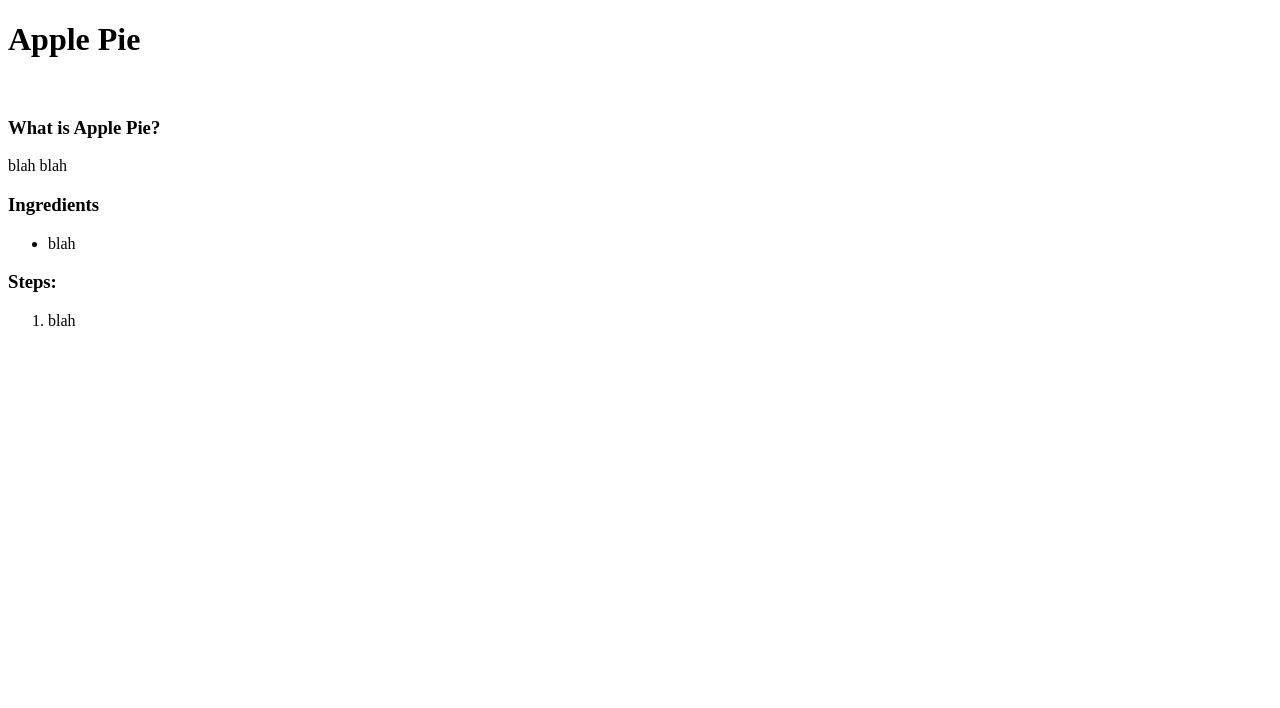
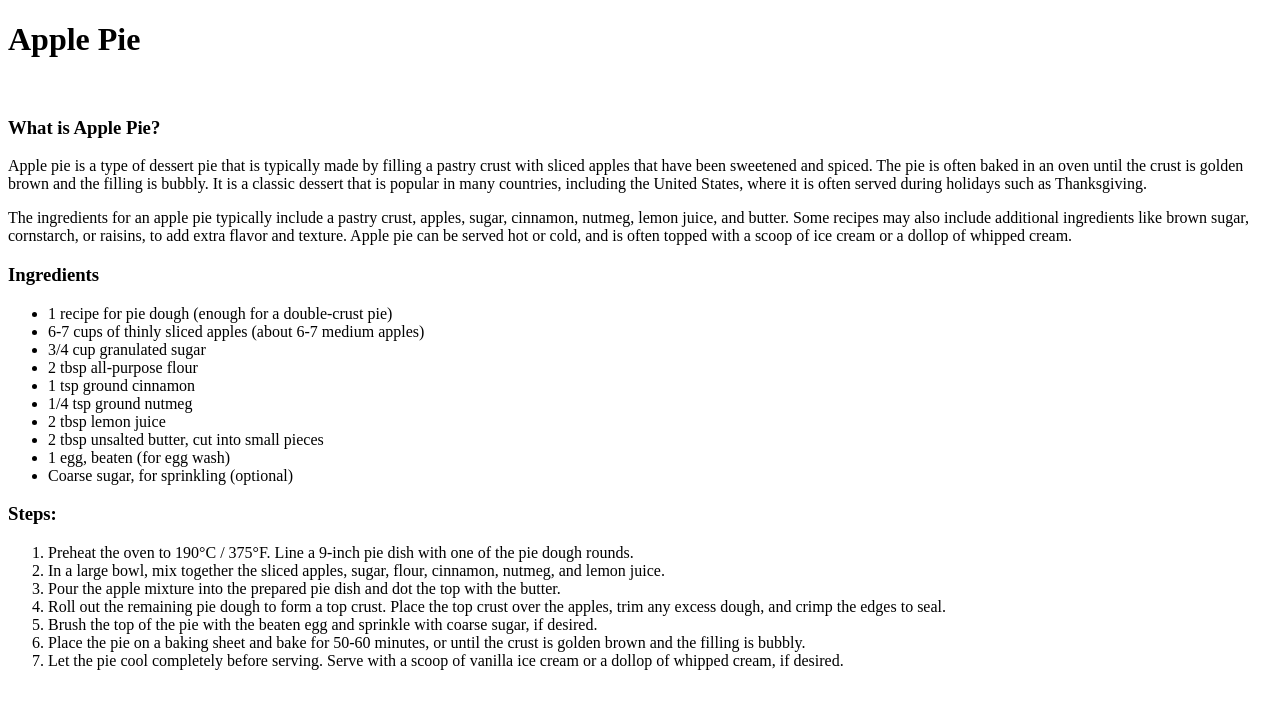
Before and after one commit to Haboglabotribin/odin-recipes, a plain HTML site: page recipes/applepie.html in a window 1280 px wide. Drawn offline with Linux system fonts and the light colour scheme.

Commit message:
Add recipe for apple pie

```diff
--- a/recipes/applepie.html
+++ b/recipes/applepie.html
@@ -12,16 +12,33 @@
     <h1>Apple Pie</h1>
     <img src="" alt="">
     <h3>What is Apple Pie?</h3>
-    blah blah
-
+    Apple pie is a type of dessert pie that is typically made by filling a pastry crust with sliced apples that have been sweetened and spiced. The pie is often baked in an oven until the crust is golden brown and the filling is bubbly. It is a classic dessert that is popular in many countries, including the United States, where it is often served during holidays such as Thanksgiving.
+    <p>
+    The ingredients for an apple pie typically include a pastry crust, apples, sugar, cinnamon, nutmeg, lemon juice, and butter. Some recipes may also include additional ingredients like brown sugar, cornstarch, or raisins, to add extra flavor and texture. Apple pie can be served hot or cold, and is often topped with a scoop of ice cream or a dollop of whipped cream.
+    </p>
     <h3>Ingredients</h3>
     <ul>
-        <li>blah</li>
+        <li>1 recipe for pie dough (enough for a double-crust pie)</li>
+        <li>6-7 cups of thinly sliced apples (about 6-7 medium apples)</li>
+        <li>3/4 cup granulated sugar</li>
+        <li>2 tbsp all-purpose flour</li>
+        <li>1 tsp ground cinnamon</li>
+        <li>1/4 tsp ground nutmeg</li>
+        <li>2 tbsp lemon juice</li>
+        <li>2 tbsp unsalted butter, cut into small pieces</li>
+        <li>1 egg, beaten (for egg wash)</li>
+        <li>Coarse sugar, for sprinkling (optional)</li>
     </ul>
 
     <h3>Steps:</h3>
     <ol>
-        <li>blah</li>
+        <li>Preheat the oven to  190°C / 375°F. Line a 9-inch pie dish with one of the pie dough rounds.</li>
+        <li>In a large bowl, mix together the sliced apples, sugar, flour, cinnamon, nutmeg, and lemon juice.</li>
+        <li>Pour the apple mixture into the prepared pie dish and dot the top with the butter.</li>
+        <li>Roll out the remaining pie dough to form a top crust. Place the top crust over the apples, trim any excess dough, and crimp the edges to seal.</li>
+        <li>Brush the top of the pie with the beaten egg and sprinkle with coarse sugar, if desired.</li>
+        <li>Place the pie on a baking sheet and bake for 50-60 minutes, or until the crust is golden brown and the filling is bubbly.</li>
+        <li>Let the pie cool completely before serving. Serve with a scoop of vanilla ice cream or a dollop of whipped cream, if desired.</li>
     </ol>
 </body>
 </html>
```
